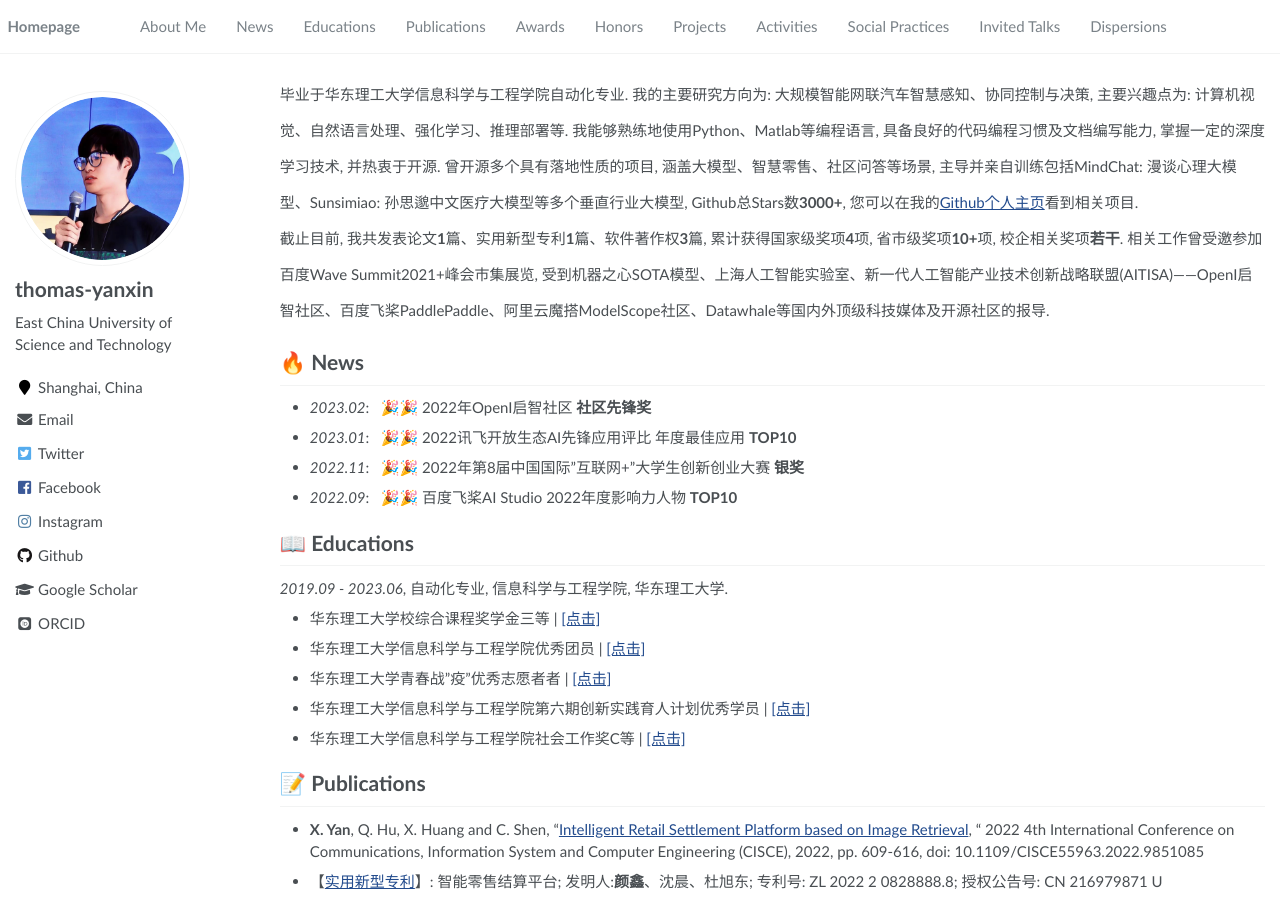
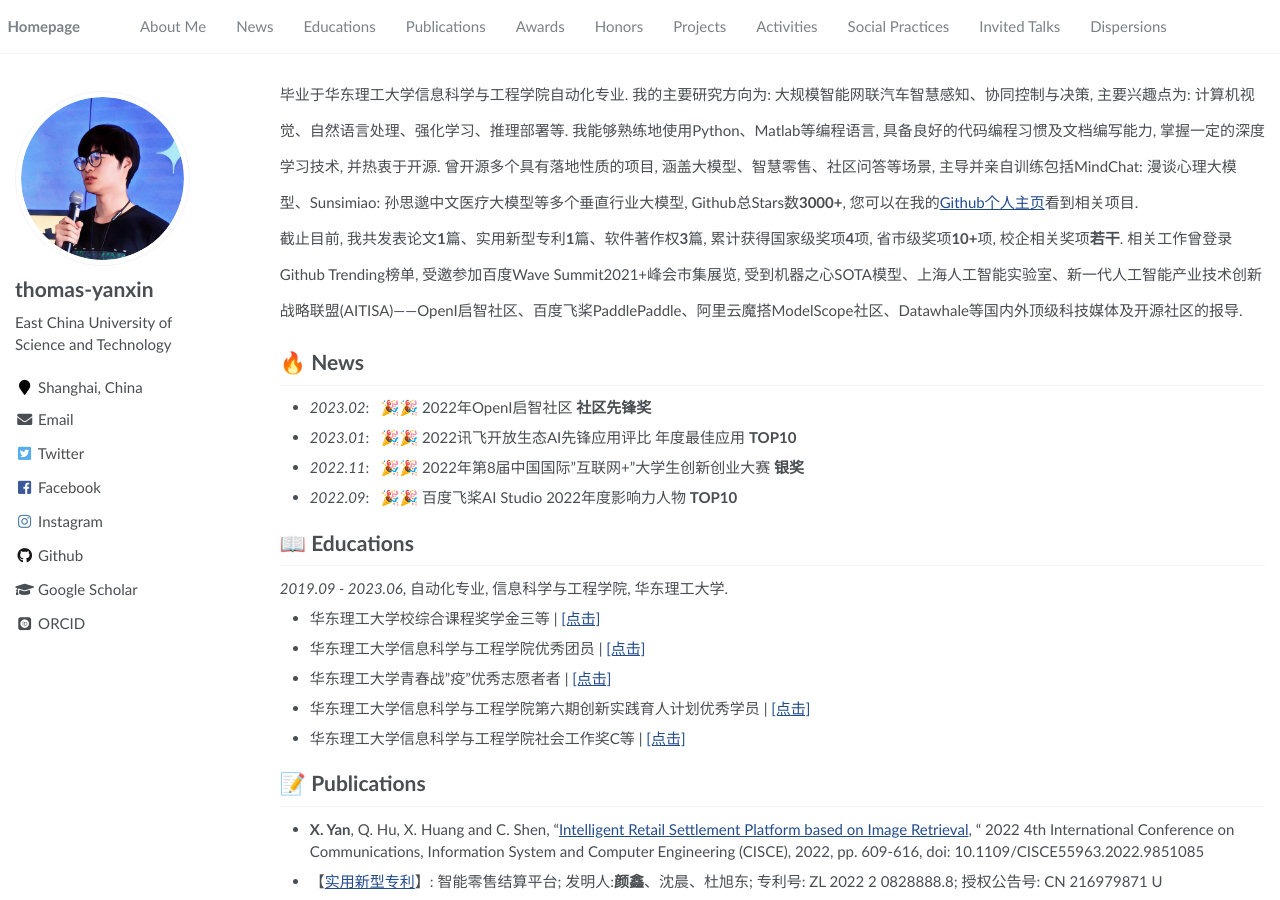
Before and after one commit to thomas-yanxin/thomas-yanxin.github.io, a Jekyll site: the page built from _pages/about.md, in a window 1280 px wide and 900 px high. Built offline with Jekyll 4.4.1, drawn with Linux system fonts in a browser that asks for light colours; some web fonts are replaced.

Commit message:
Update about.md

```diff
--- a/_pages/about.md
+++ b/_pages/about.md
@@ -20,7 +20,7 @@
 <p style="line-height:2.4; ">
 毕业于华东理工大学信息科学与工程学院自动化专业. 我的主要研究方向为: 大规模智能网联汽车智慧感知、协同控制与决策, 主要兴趣点为: 计算机视觉、自然语言处理、强化学习、推理部署等. 我能够熟练地使用Python、Matlab等编程语言, 具备良好的代码编程习惯及文档编写能力, 掌握一定的深度学习技术, 并热衷于开源. 曾开源多个具有落地性质的项目, 涵盖大模型、智慧零售、社区问答等场景, 主导并亲自训练包括MindChat: 漫谈心理大模型、Sunsimiao: 孙思邈中文医疗大模型等多个垂直行业大模型, Github总Stars数<strong>3000+</strong>, 您可以在我的<a href='https://github.com/thomas-yanxin'>Github个人主页</a>看到相关项目.
 <br/>
-截止目前, 我共发表论文<strong>1</strong>篇、实用新型专利<strong>1</strong>篇、软件著作权<strong>3</strong>篇, 累计获得国家级奖项<strong>4</strong>项, 省市级奖项<strong>10+</strong>项, 校企相关奖项<strong>若干</strong>. 相关工作曾受邀参加百度Wave Summit2021+峰会市集展览, 受到机器之心SOTA模型、上海人工智能实验室、新一代人工智能产业技术创新战略联盟(AITISA)——OpenI启智社区、百度飞桨PaddlePaddle、阿里云魔搭ModelScope社区、Datawhale等国内外顶级科技媒体及开源社区的报导.
+截止目前, 我共发表论文<strong>1</strong>篇、实用新型专利<strong>1</strong>篇、软件著作权<strong>3</strong>篇, 累计获得国家级奖项<strong>4</strong>项, 省市级奖项<strong>10+</strong>项, 校企相关奖项<strong>若干</strong>. 相关工作曾登录Github Trending榜单, 受邀参加百度Wave Summit2021+峰会市集展览, 受到机器之心SOTA模型、上海人工智能实验室、新一代人工智能产业技术创新战略联盟(AITISA)——OpenI启智社区、百度飞桨PaddlePaddle、阿里云魔搭ModelScope社区、Datawhale等国内外顶级科技媒体及开源社区的报导.
 </p>
 
 # 🔥 News
```
